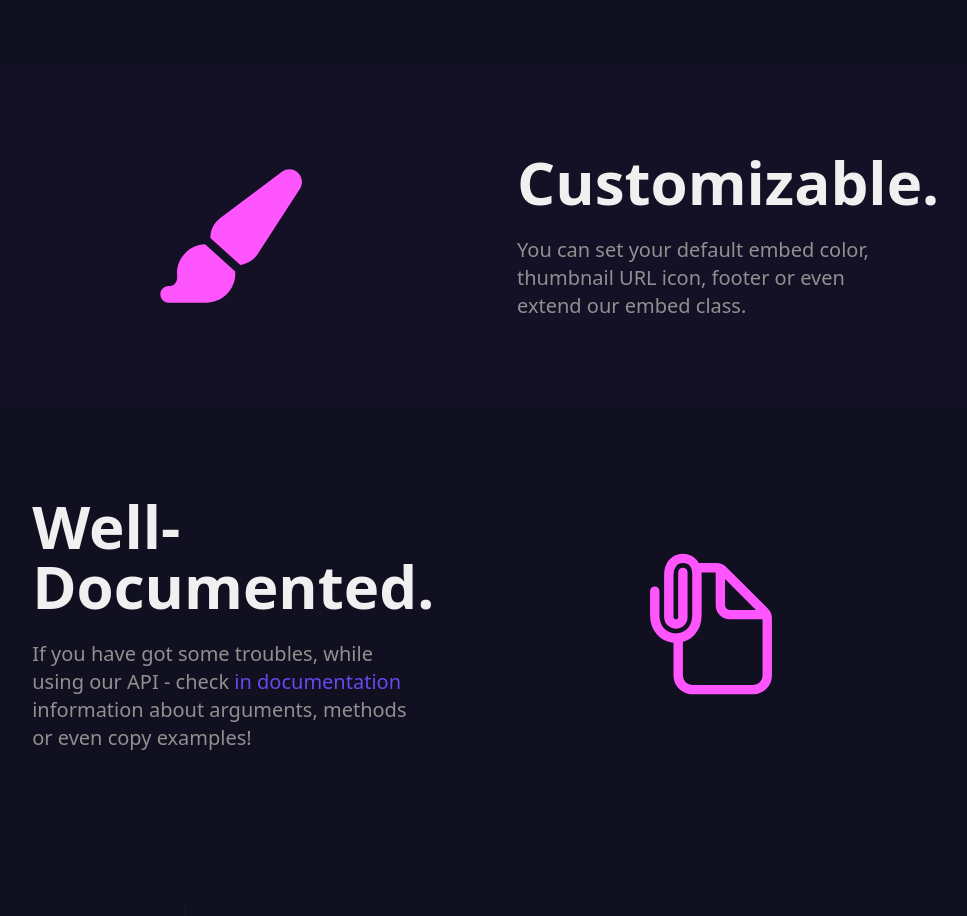
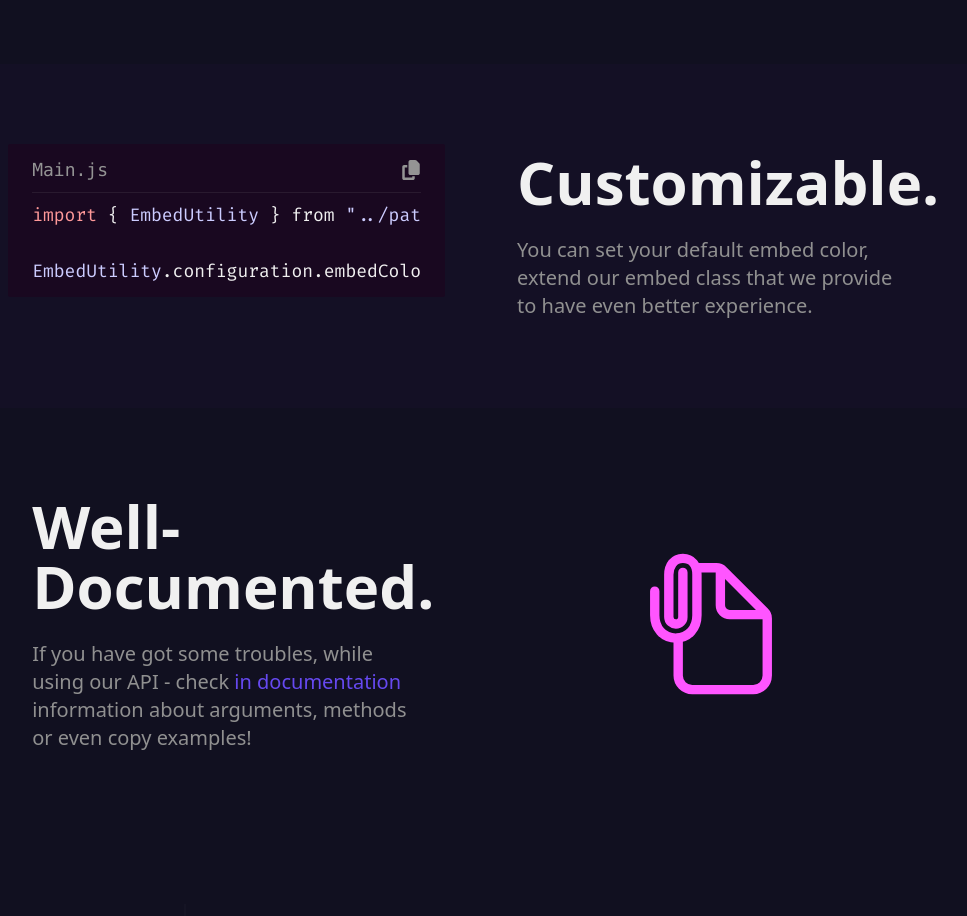
Before and after one commit to m0lc14kk/WebhookAPI, a React (Create React App) app: page / in a window 1280 px wide. Shown: the part 1140-2056 px from the top of the page, without its empty margins (171-1138 px from the left). Built offline with nearby package versions, Linux system fonts and the light colour scheme.

Commit message:
feat: added codeblock to index page

```diff
--- a/src/pages/index.tsx
+++ b/src/pages/index.tsx
@@ -4,6 +4,7 @@ import { FaListCheck, FaPaintbrush } from "react-icons/fa6";
 import { IoDocumentAttachOutline } from "react-icons/io5";
 import "../styles/pages/index.css";
 import { PUBLIC_URL } from "../utilities/GlobalVariables";
+import CodeBlockComponent from "../components/common/CodeBlockComponent";
 
 const IndexPage = (): React.JSX.Element => {
     return (
@@ -69,12 +70,18 @@ const IndexPage = (): React.JSX.Element => {
             </article>
 
             <article className="py-16 px-8 lg:px-[14%] grid lg:grid-cols-2 gap-12 bg-[#141025]">
-                <figure className="w-full h-full flex items-center justify-center bg-transparent">
-                    <FaPaintbrush
-                        size={150}
-                        className="bg-transparent fill-[#FF55FF]"
-                    />
-                </figure>
+                <div className="overflow-x-auto bg-transparent">
+                    <CodeBlockComponent
+                        language="Main.js"
+                        copyText={`import { EmbedUtility } from "../path/to/API"
+
+            EmbedUtility.configuration.embedColor = 0xFFAA00;`}
+                    >
+                        <span className="bg-transparent text-[#FF9999]">import</span> &#123; <span className="bg-transparent text-[#CCCCFF]">EmbedUtility</span> &#125; from <span className="bg-transparent text-[#CCCCFF]">"../path/to/API"</span>; <br />
+                        <br />
+                        <span className="bg-transparent text-[#CCCCFF]">EmbedUtility</span>.configuration.embedColor = <span className="bg-transparent text-[#FFAA00]">0xFFAA00</span>;
+                    </CodeBlockComponent>
+                </div>
 
                 <div className="bg-transparent flex flex-col gap-y-6 p-6">
                     <h2 className="bg-transparent">
@@ -82,10 +89,11 @@ const IndexPage = (): React.JSX.Element => {
                     </h2>
 
                     <p className="bg-transparent text-xl text-[#909090] font-medium">
-                        You can set your default embed color, thumbnail URL icon, footer or even extend our embed class.
+                        You can set your default embed color, extend our embed class that we provide to have even better experience.
                     </p>
                 </div>
             </article>
+
 
             <article className="py-16 px-8 lg:px-[14%] grid lg:grid-cols-2 gap-12">
                 <div className="bg-transparent flex flex-col gap-y-6 p-6">
```
